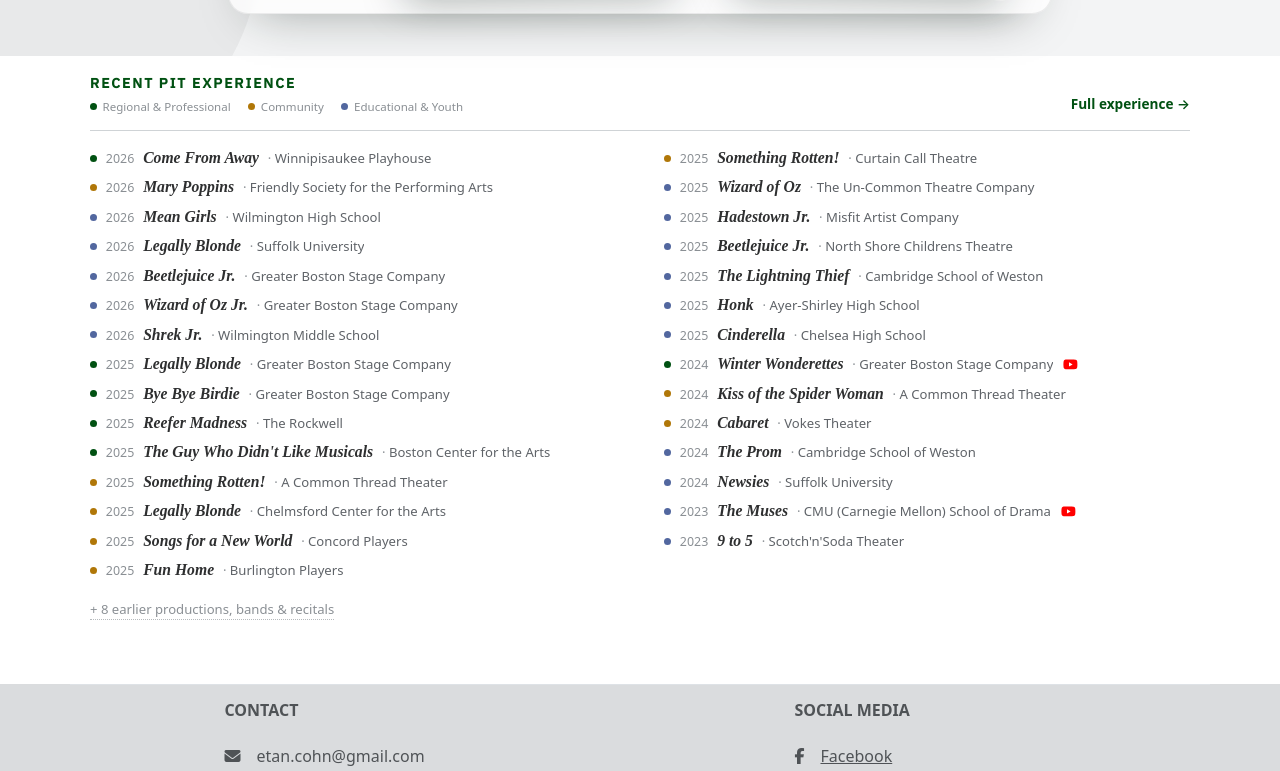
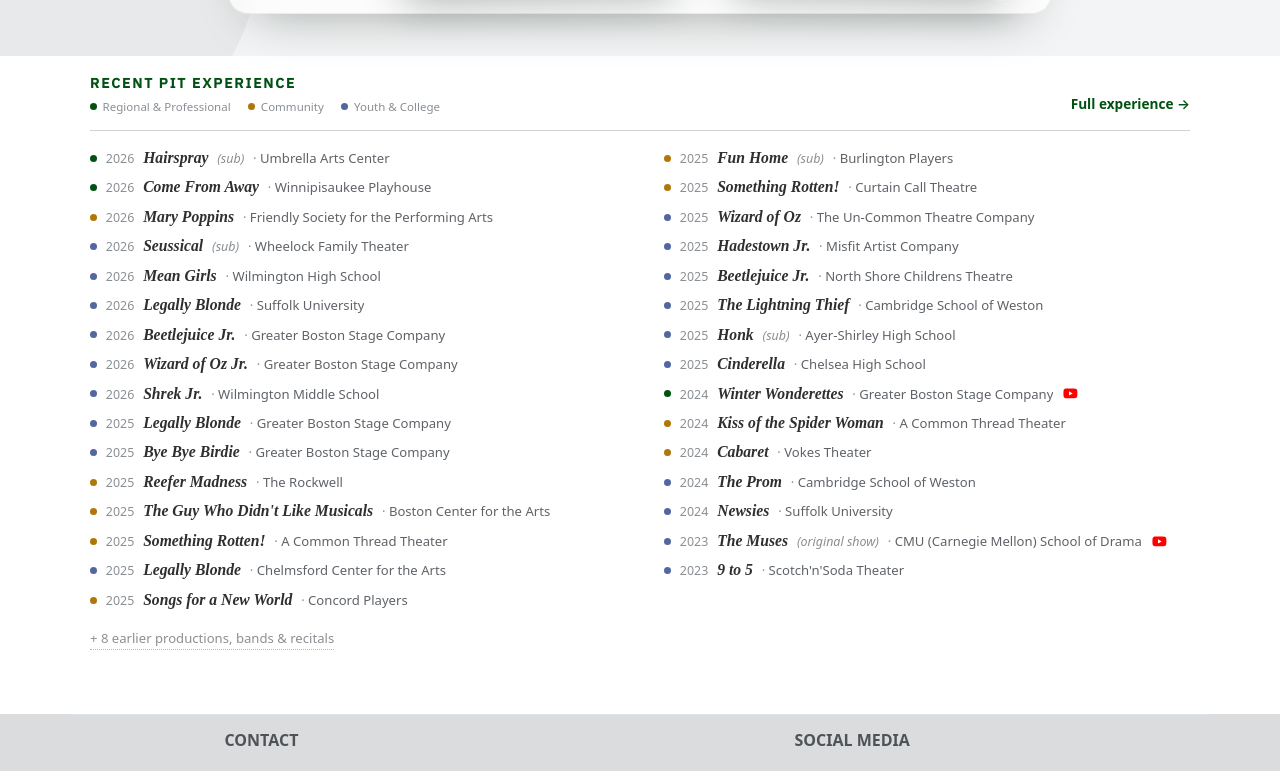
Before and after one commit to etancohn/Etan-Music-Website, a React (Vite) app: page / in a window 1280 px wide. Shown: the part 744-1515 px from the top of the page. Built offline with nearby package versions, Linux system fonts and the light colour scheme; no server answers.

Commit message:
reclassified pit experience

```diff
--- a/src/RecentExperience.css
+++ b/src/RecentExperience.css
@@ -123,6 +123,14 @@
     color: #2e2f30;
 }
 
+.recent-exp__note {
+    flex-shrink: 0;
+    font-size: 0.78rem;
+    font-weight: 500;
+    font-style: italic;
+    color: #8a8f94;
+}
+
 .recent-exp__theater {
     min-width: 0;
     overflow: hidden;
--- a/src/RecentExperience.tsx
+++ b/src/RecentExperience.tsx
@@ -9,7 +9,7 @@
 const SHORT_LABELS: Record<string, string> = {
     regional: 'Regional & Professional',
     community: 'Community',
-    educational: 'Educational & Youth',
+    educational: 'Youth & College',
 };
 
 function RecentRow({ credit }: { credit: TheaterCredit }) {
@@ -25,6 +25,9 @@
             />
             <span className="recent-exp__year">{credit.year}</span>
             <span className="recent-exp__show">{credit.show}</span>
+            {credit.note && (
+                <span className="recent-exp__note">({credit.note})</span>
+            )}
             <span className="recent-exp__theater">{credit.theater}</span>
             {credit.isUpcoming && <span className="recent-exp__pill">Upcoming</span>}
             {credit.youtubeLink && (
--- a/src/data/theaterCredits.ts
+++ b/src/data/theaterCredits.ts
@@ -18,7 +18,7 @@
 export const CATEGORY_ORDER: CategoryMeta[] = [
     { key: 'regional', label: 'Regional & Professional' },
     { key: 'community', label: 'Community' },
-    { key: 'educational', label: 'Educational & Youth' },
+    { key: 'educational', label: 'Youth & College' },
 ];
 
 // Credits from this year onward render as full rows; earlier ones as a condensed list.
@@ -30,6 +30,13 @@
     // ── Regional & Professional ──────────────────────────────────────────────
     {
         year: 2026,
+        show: 'Hairspray',
+        theater: 'Umbrella Arts Center',
+        category: 'regional',
+        note: 'sub',
+    },
+    {
+        year: 2026,
         show: 'Come From Away',
         theater: 'Winnipisaukee Playhouse',
         category: 'regional',
@@ -38,25 +45,25 @@
         year: 2025,
         show: 'Legally Blonde',
         theater: 'Greater Boston Stage Company',
-        category: 'regional',
+        category: 'educational',
     },
     {
         year: 2025,
         show: 'Bye Bye Birdie',
         theater: 'Greater Boston Stage Company',
-        category: 'regional',
+        category: 'educational',
     },
     {
         year: 2025,
         show: 'Reefer Madness',
         theater: 'The Rockwell',
-        category: 'regional',
+        category: 'community',
     },
     {
         year: 2025,
         show: "The Guy Who Didn't Like Musicals",
         theater: 'Boston Center for the Arts',
-        category: 'regional',
+        category: 'community',
     },
     {
         year: 2024,
@@ -83,7 +90,7 @@
         year: 2025,
         show: 'Legally Blonde',
         theater: 'Chelmsford Center for the Arts',
-        category: 'community',
+        category: 'educational',
     },
     {
         year: 2025,
@@ -124,7 +131,14 @@
         note: 'sub',
     },
 
-    // ── Educational & Youth ──────────────────────────────────────────────────
+    // ── Youth & College ──────────────────────────────────────────────────────
+    {
+        year: 2026,
+        show: 'Seussical',
+        theater: 'Wheelock Family Theater',
+        category: 'educational',
+        note: 'sub',
+    },
     {
         year: 2026,
         show: 'Mean Girls',
```
